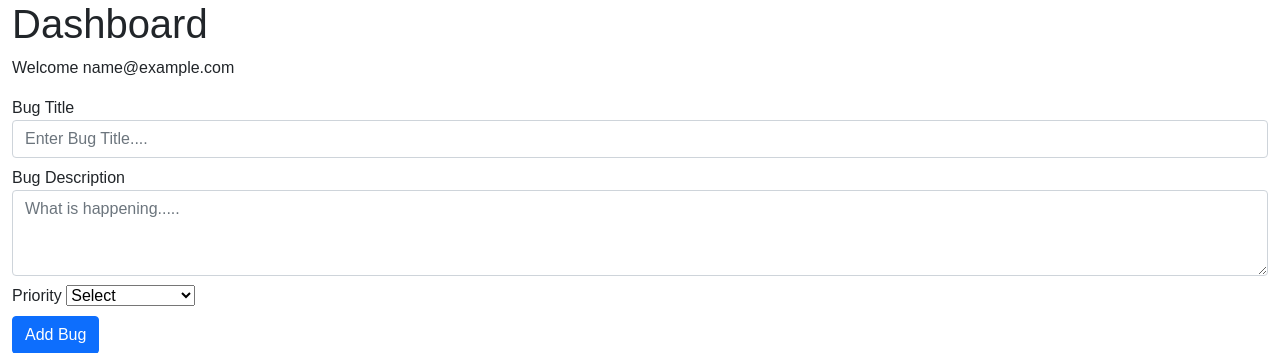
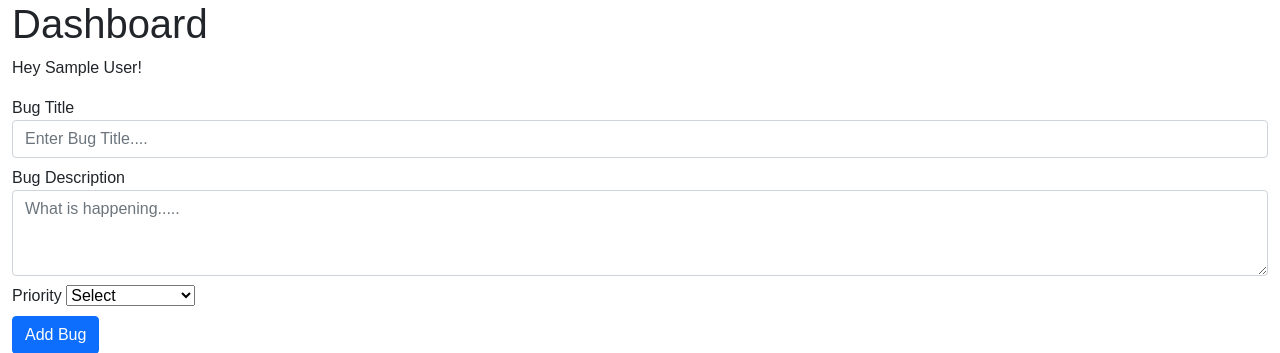
Before and after one commit to MattHickling/TrackMyBugs, a PHP site: template templates/dashboard-template.php in a window 1280 px wide. Shown: the top 353 px of the page. Run offline with PHP 8.4, Linux system fonts and the light colour scheme; the visitor is signed in with stand-in values (Sample User, id 1); the template is opened without the code that fills it: most values are stand-ins (such as "Sample title", 1, 10 or a date in 2020).

Commit message:
small tidy up

```diff
--- a/public/dashboard.php
+++ b/public/dashboard.php
@@ -12,8 +12,6 @@ require '../src/classes/Dashboard.php';
 
 if ($_SERVER['REQUEST_METHOD'] === 'POST') {
     $dashboard = new Dashboard($conn);
-    // var_dump($_POST['priority']);
-
     $dashboard->addBug($_POST['bug_title'], $_POST['bug_description'], $_POST['priority'], $_SESSION['user_id']);
 }
 
--- a/public/register.php
+++ b/public/register.php
@@ -10,6 +10,7 @@ if ($_SERVER['REQUEST_METHOD'] === 'POST') {
 
     if ($success) {
         $_SESSION['message'] = "User registered successfully!";
+        $_SESSION['first_name'] = $_POST['first_name'];
         header('Location: index.php?page=login');
         exit;
     } else {
--- a/src/classes/Login.php
+++ b/src/classes/Login.php
@@ -23,6 +23,7 @@ class Login
             session_regenerate_id();
 
             $_SESSION['user_id'] = $user['id'];
+            $_SESSION['first_name'] = $user['first_name'];
             $_SESSION['email'] = $user['email'];
 
             return true;
--- a/templates/dashboard-template.php
+++ b/templates/dashboard-template.php
@@ -13,10 +13,9 @@
 <body>
 
 
-
 <div class="container-fluid">
     <h1>Dashboard</h1>
-    <p>Welcome <?php echo htmlspecialchars($_SESSION['email']); ?></p>
+    <p>Hey <?php echo htmlspecialchars($_SESSION['first_name']); ?>!</p>
 <form action="/TrackMyBugs/public/dashboard.php" method="post">
   <div class="form-group mb-2">
     <label for="title">Bug Title</label>
```
